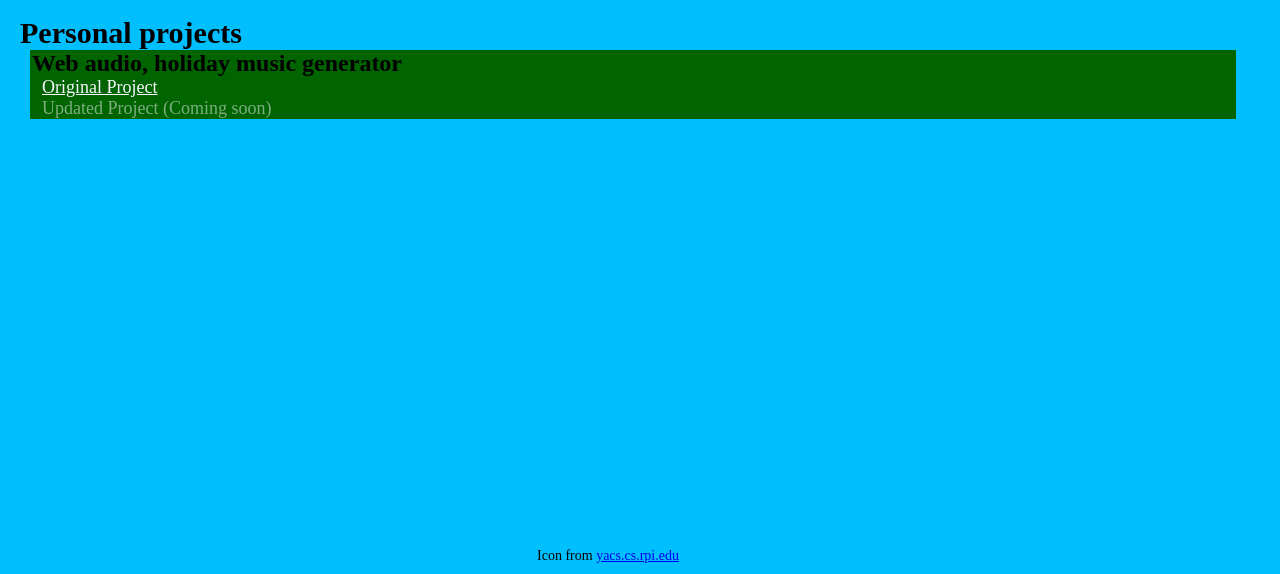
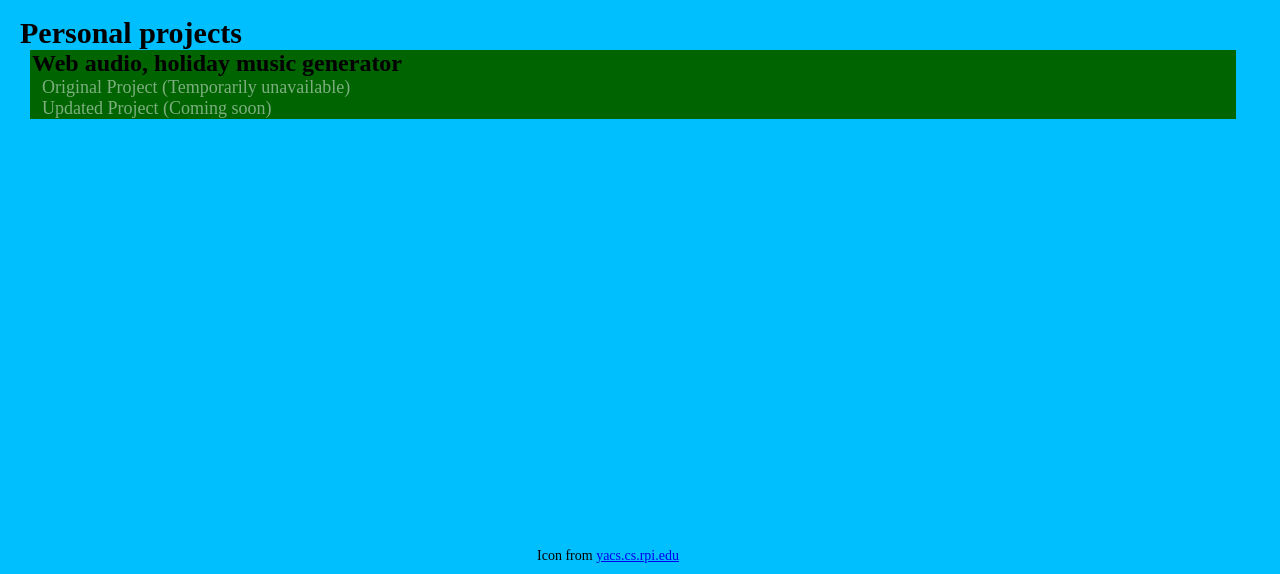
Before and after one commit to marchdan/marchdan.github.io, a plain HTML site: page projects.html in a window 1280 px wide. Shown: the part 226-800 px from the top of the page. Drawn offline with Linux system fonts and the light colour scheme.

Commit message:
Update projects.html, disable bugged link

```diff
--- a/projects.html
+++ b/projects.html
@@ -37,7 +37,7 @@
 				<div class= "personal-projects">
 					<div class= "web-audio">
 						<h3 class= "direct-cat">Web audio, holiday music generator</h3>
-						<a class= "direct-link-project" href= "./projects/MTech-web-audio/WebAudio.html" target= "_blank">Original Project</a>
+						<a class= "direct-link-project disabled" href= "./projects/MTech-web-audio/WebAudio.html" target= "_blank">Original Project (Temporarily unavailable)</a>
 						<br />
 						<a class= "direct-link-project disabled" href= "#" target= "_blank">Updated Project (Coming soon)</a>
 					</div>
```
